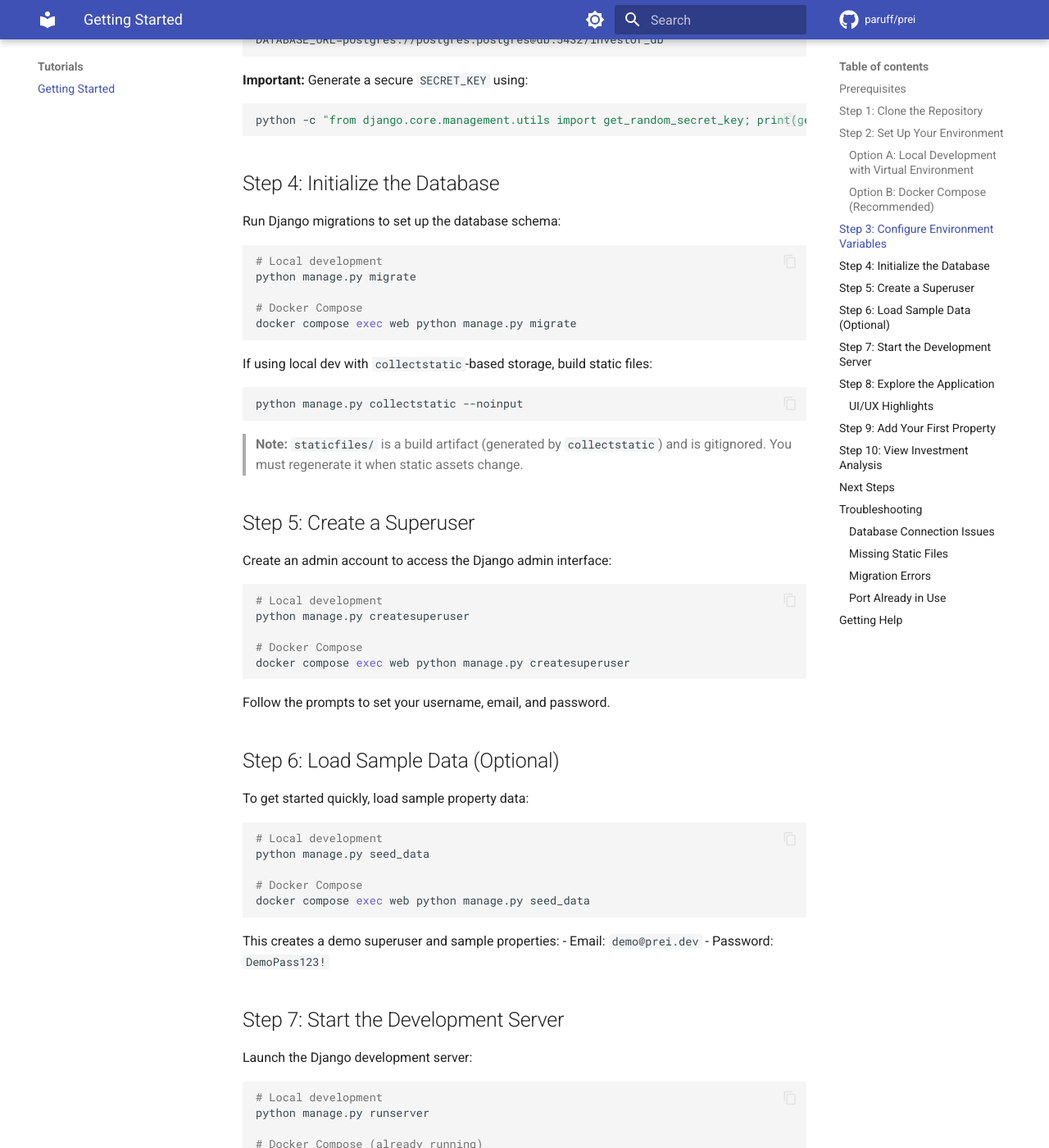
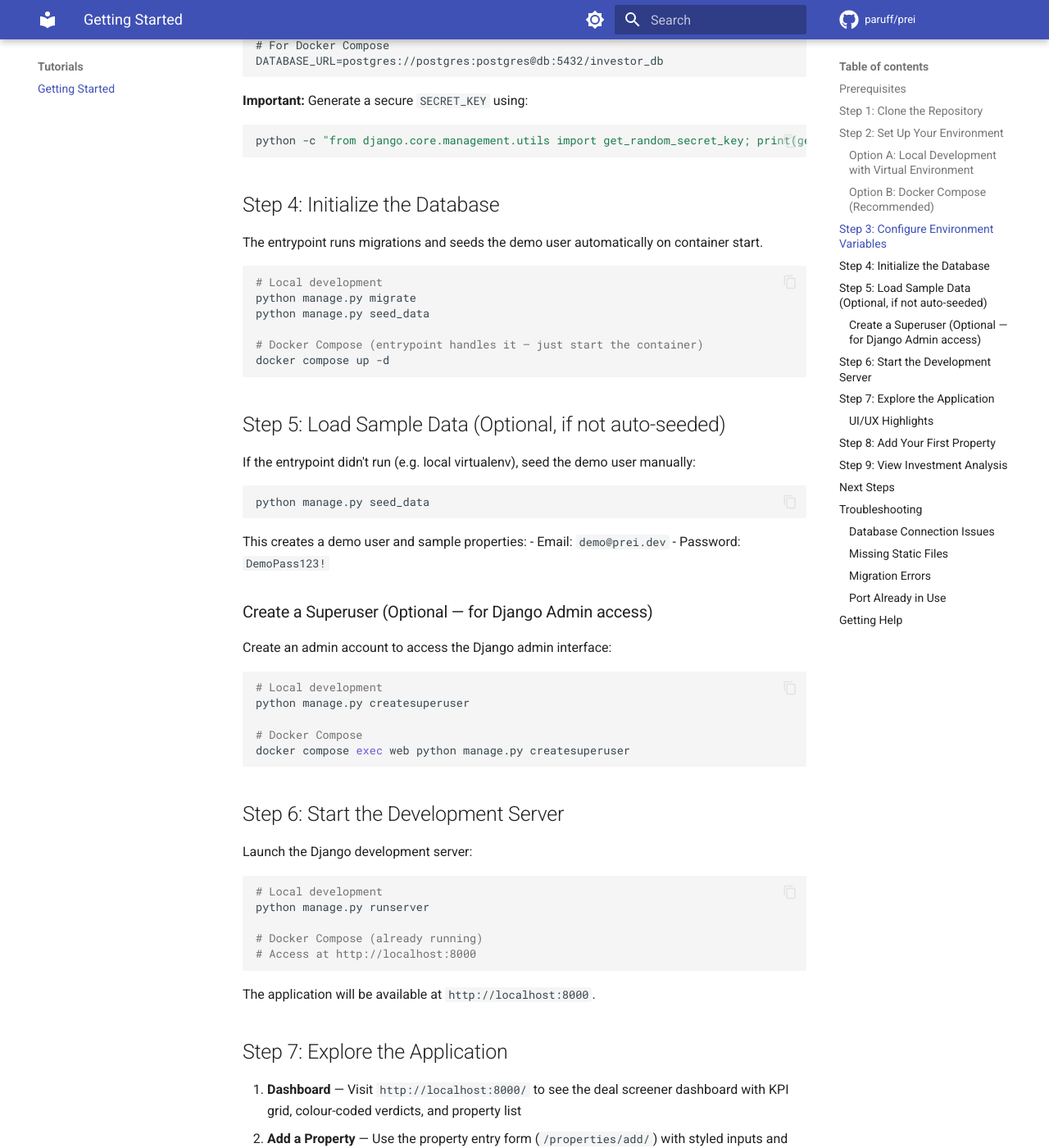
Before and after one commit to paruff/prei, an MkDocs documentation site: the page built from docs/tutorials/getting-started.md, in a window 1280 px wide and 1400 px high, scrolled down 1717 px. Shown: the whole window at 82% size. Built offline with MkDocs 1.6.1 and Material for MkDocs 9.7.7, drawn with Linux system fonts in a browser that asks for light colours; comment, search, counter and statistics services are not loaded; the version menu is left out; some of the changed text lies outside the part shown.

Commit message:
test: add Makefile validation tests, update docs for simplified Docker flow
- tests/test_makefile.py: 4 tests that catch duplicate targets,
  missing .PHONY entries, and tab separator issues before they
  break the devcontainer
- docs/tutorials/getting-started.md: simplified Docker Quick Start
  — 'docker compose up -d' is all you need (entrypoint handles
  migrate + seed_data); merged seed steps
- README.md: updated CI & Tooling to mention Makefile validation

````diff
--- a/docs/tutorials/getting-started.md
+++ b/docs/tutorials/getting-started.md
@@ -43,10 +43,11 @@ pip install -r requirements.txt
 If you prefer containerized development, you can use Docker Compose:
 
 ```bash
-docker compose up --build
+docker compose up -d
 ```
 
-This will start both the web application and PostgreSQL database.
+This starts the web application with SQLite. The entrypoint automatically runs
+migrations and seeds the demo user — no extra commands needed.
 
 ## Step 3: Configure Environment Variables
 
@@ -81,26 +82,30 @@ python -c "from django.core.management.utils import get_random_secret_key; print
 
 ## Step 4: Initialize the Database
 
-Run Django migrations to set up the database schema:
+The entrypoint runs migrations and seeds the demo user automatically on container start.
 
 ```bash
 # Local development
 python manage.py migrate
+python manage.py seed_data
 
-# Docker Compose
-docker compose exec web python manage.py migrate
+# Docker Compose (entrypoint handles it — just start the container)
+docker compose up -d
 ```
 
-If using local dev with `collectstatic`-based storage, build static files:
+## Step 5: Load Sample Data (Optional, if not auto-seeded)
+
+If the entrypoint didn't run (e.g. local virtualenv), seed the demo user manually:
 
 ```bash
-python manage.py collectstatic --noinput
+python manage.py seed_data
 ```
 
-> **Note:** `staticfiles/` is a build artifact (generated by `collectstatic`) and is gitignored.
-> You must regenerate it when static assets change.
+This creates a demo user and sample properties:
+- Email: `demo@prei.dev`
+- Password: `DemoPass123!`
 
-## Step 5: Create a Superuser
+### Create a Superuser (Optional — for Django Admin access)
 
 Create an admin account to access the Django admin interface:
 
@@ -112,25 +117,7 @@ python manage.py createsuperuser
 docker compose exec web python manage.py createsuperuser
 ```
 
-Follow the prompts to set your username, email, and password.
-
-## Step 6: Load Sample Data (Optional)
-
-To get started quickly, load sample property data:
-
-```bash
-# Local development
-python manage.py seed_data
-
-# Docker Compose
-docker compose exec web python manage.py seed_data
-```
-
-This creates a demo superuser and sample properties:
-- Email: `demo@prei.dev`
-- Password: `DemoPass123!`
-
-## Step 7: Start the Development Server
+## Step 6: Start the Development Server
 
 Launch the Django development server:
 
@@ -180,7 +167,7 @@ The interface is built on a **custom design system** with:
 3. Save the property
 4. The dashboard will now show the property with its underwriting score and verdict
 
-## Step 10: View Investment Analysis
+## Step 9: View Investment Analysis
 
 Each property receives a full underwriting scorecard:
 
````
Also changed, not shown: other parts of docs/tutorials/getting-started.md (+2 -2 lines), README.md (+1 -1 lines), 1 other file.
